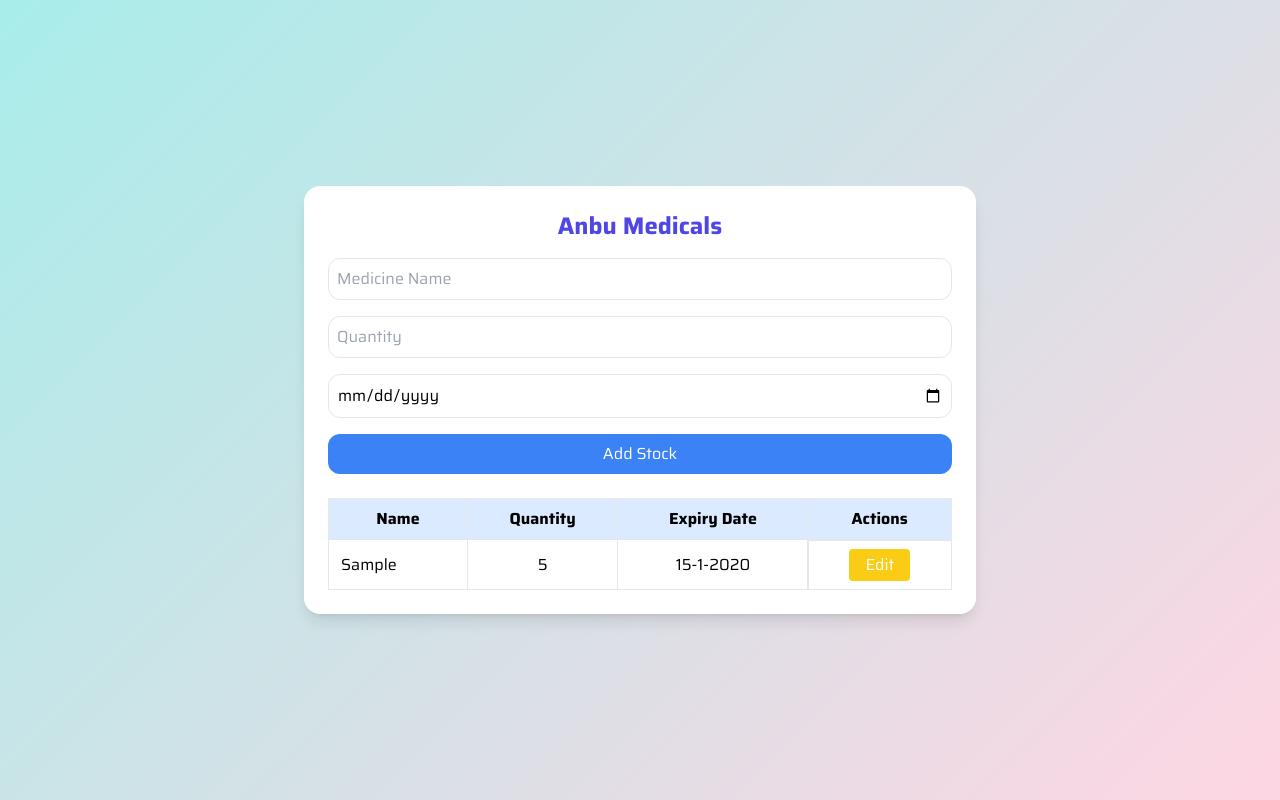
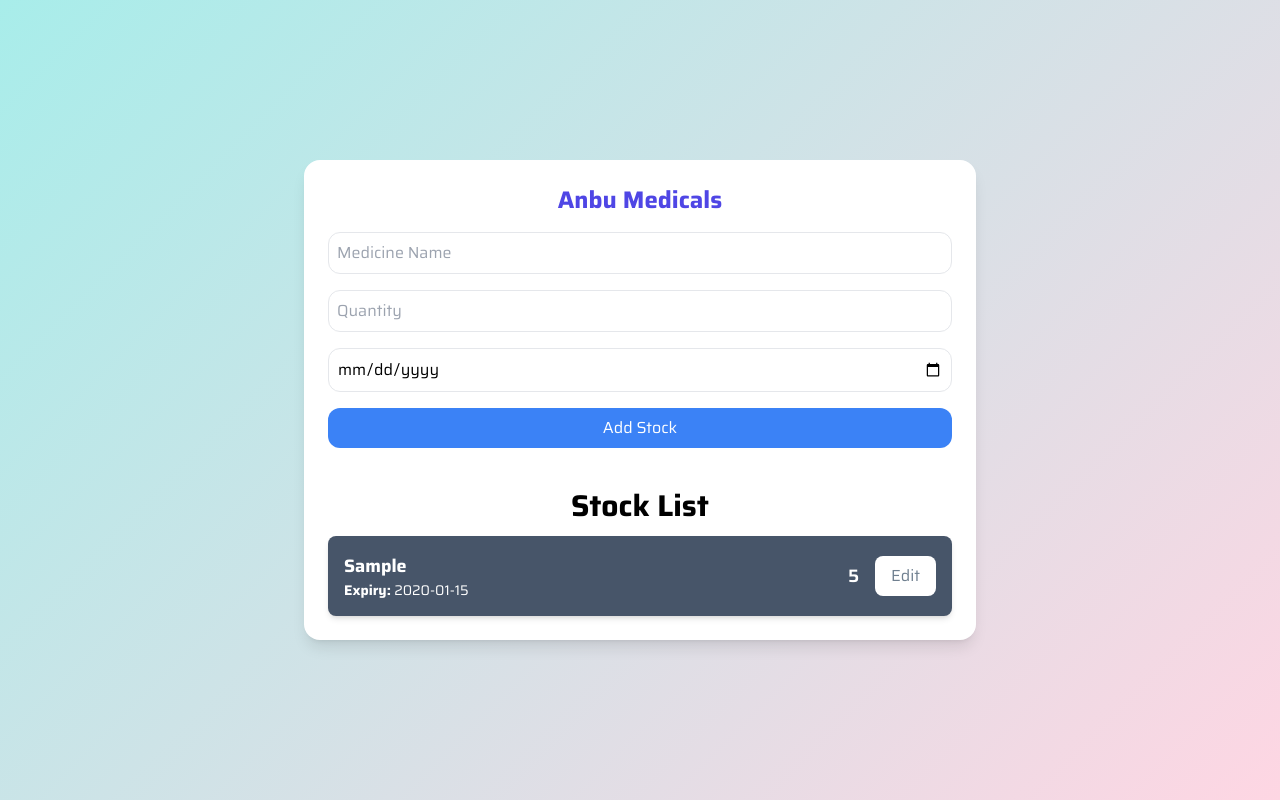
Before and after one commit to suriya267/stockcura, a plain HTML site: page public/index.html in a window 1280 px wide. Both pictures are taken after typing "Sample", "5", "2020-01-15" into the empty fields and a click on the button "Add Stock". Drawn offline with nearby package versions, Linux system fonts and the light colour scheme.

Commit message:
issue fixes

```diff
--- a/public/index.html
+++ b/public/index.html
@@ -18,19 +18,10 @@
 
       <button type="button" id="add-btn" class="w-full bg-blue-500 text-white p-2 rounded-xl hover:bg-blue-600 transition">Add Stock</button>
     </form>
-
-    <table class="w-full mt-6 table-auto border-collapse">
-      <thead>
-        <tr class="bg-blue-100">
-          <th class="border p-2">Name</th>
-          <th class="border p-2">Quantity</th>
-          <th class="border p-2">Expiry Date</th>
-          <th class="border p-2">Actions</th>
-        </tr>
-      </thead>
-      <tbody id="stock-table">
-      </tbody>
-    </table>
+    <div class="flex justify-center mt-10 mb-3">
+      <h1 class="text-3xl"><b>Stock List</b></h1>
+    </div>
+    <ul id="stock-table" class="space-y-4"></ul>
   </div>
   <script src="script.js"></script>
 </body>
--- a/public/script.js
+++ b/public/script.js
@@ -32,19 +32,43 @@ addButton.addEventListener("click", () => {
 function renderTable() {
   stockTable.innerHTML = "";
   stockData.forEach((stock, index) => {
-    const row = document.createElement("tr");
+    // const row = document.createElement("tr");
     const date = new Date(stock.expiry);
     const formattedDate = `${date.getDate()}-${date.getMonth() + 1}-${date.getFullYear()}`;
-    row.innerHTML = `
-          <td class="border pl-3 py-2 pr-2">${stock.name}</td>
-          <td class="border p-2 text-center">${stock.qty}</td>
-          <td class="border p-2 text-center">${formattedDate}</td>
-          <td class="border p-2 space-x-2 flex items-center justify-center">
-            <button class="bg-yellow-400 px-4 py-1 rounded text-white" onclick="editStock(${index})">Edit</button>
-          </td>
-        `;
-    stockTable.appendChild(row);
+
+    const li = document.createElement('li');
+    li.classList.add('flex', 'justify-between', 'items-center', 'p-4', 'bg-slate-600', 'rounded-lg', 'shadow-md', 'space-x-4');
+
+    li.innerHTML = `
+           <div class="flex-1">
+               <strong class="text-lg text-white">${stock.name}</strong>
+               <div class="text-sm text-white"><b>Expiry:</b> ${stock.expiry}</div>
+           </div>
+           <div class="flex items-center space-x-4">
+               <span class="text-lg font-semibold text-white">${stock.qty}</span>
+              <button class="edit-button px-4 py-2 rounded-lg edit-btn" onclick="editStock(${index})">Edit</button>
+           </div>
+    `;
+    stockTable.appendChild(li);
   });
+
+  filteredEntries.forEach(entry => {
+    const li = document.createElement('li');
+    li.classList.add('flex', 'justify-between', 'items-center', 'p-4', 'bg-gray-200', 'rounded-lg', 'shadow-md', 'space-x-4');
+
+    li.innerHTML = `
+<div class="flex-1">
+    <strong class="text-lg">${entry.description}</strong>
+    <div class="text-sm text-gray-500">${entry.type}</div>
+</div>
+<div class="flex items-center space-x-4">
+    <span class="text-lg font-semibold">₹${entry.amount.toFixed(2)}</span>
+   <button class="edit-button text-white px-4 py-2 rounded-lg edit-btn" data-id="${entry.id}">Edit</button>
+    <button class="bg-red-500 text-white px-4 py-2 rounded-lg hover:bg-red-400 delete-btn" data-id="${entry.id}">Delete</button>
+</div>
+`;
+    entryList.appendChild(li);
+});
 }
 
 function editStock(index) {
--- a/public/style.css
+++ b/public/style.css
@@ -3,3 +3,16 @@ body {
   background-attachment: fixed;
   font-family: "Saira";
 }
+
+li {
+  transition: transform 0.3s ease;
+}
+
+li:hover {
+  transform: scale(1.05);
+}
+
+.edit-button{
+  background: white;
+  color: slategray;
+}
```
